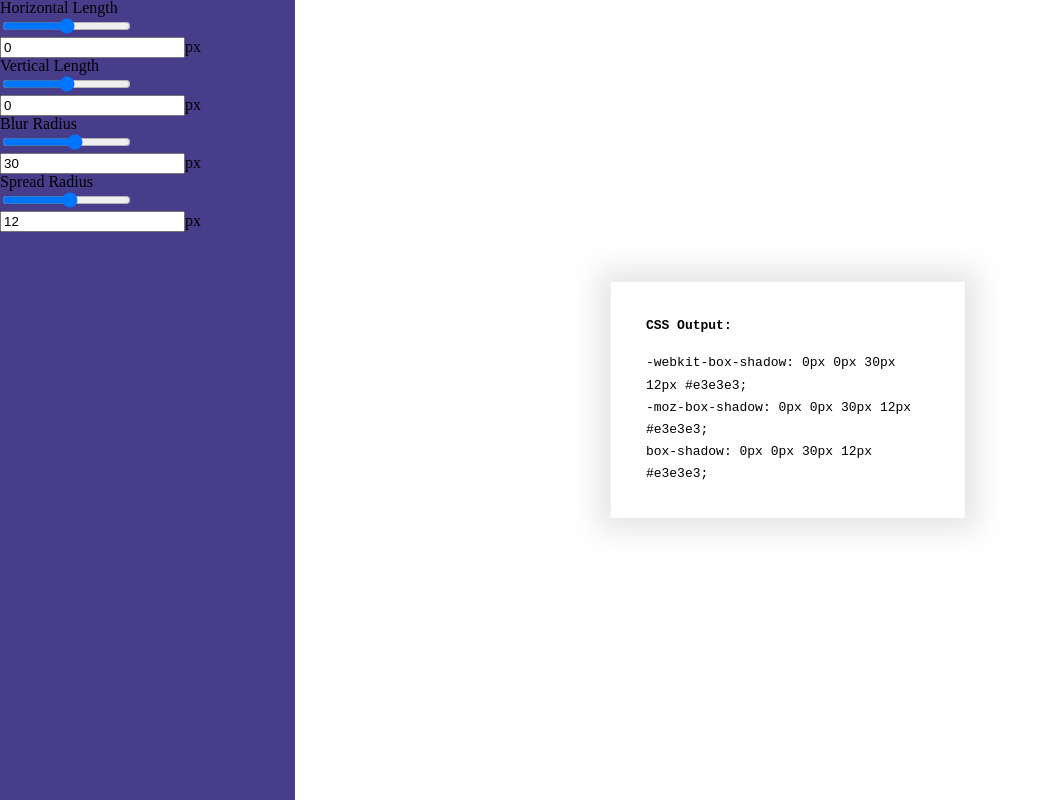
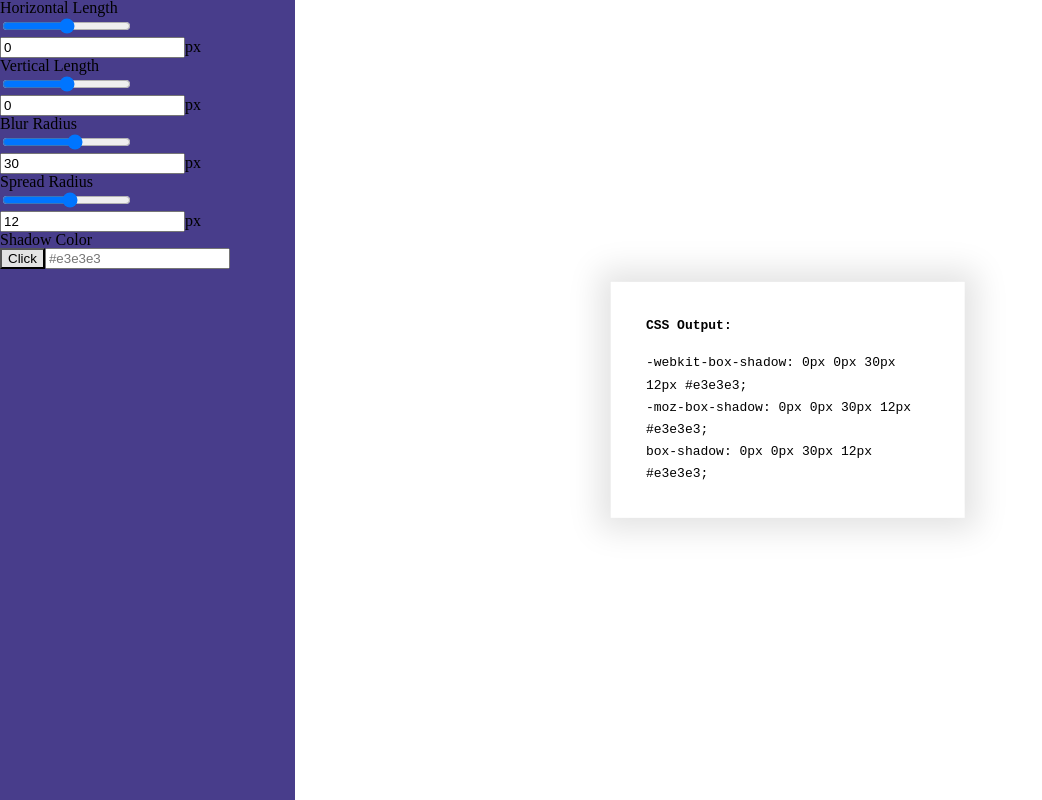
Before and after one commit to kourosh-neyestani/CSS-Box-Shadow-Generator, a React (Create React App) app: page / in a window 1280 px wide. Shown: the whole page, without its empty margins (0-1042 px from the left). Built offline with nearby package versions, Linux system fonts and the light colour scheme.

Commit message:
Added InputColorPicker form generate shadow color

```diff
--- a/package.json
+++ b/package.json
@@ -7,6 +7,7 @@
     "@testing-library/react": "^9.4.1",
     "@testing-library/user-event": "^7.2.1",
     "react": "^16.12.0",
+    "react-color": "^2.18.0",
     "react-dom": "^16.12.0",
     "react-scripts": "3.4.0"
   },
--- /dev/null
+++ b/src/components/InputSetColor/index.js
@@ -0,0 +1,36 @@
+import React, { useState } from 'react';
+import { ChromePicker } from 'react-color';
+import './style.css';
+
+function InputSetColor(props) {
+
+    const [show, setShow] = useState(false);
+    const { value, label, onClick } = props;
+
+    const style = {
+        backgroundColor: value
+    }
+
+    const handleClick = (value) => setShow(value);
+
+    return (
+        <div>
+            <label>{label}</label>
+            <div className={["input-color-picker", show && "active"].join(" ")}>
+                <button type="button" style={style} onClick={() => handleClick(true)}>
+                    <span>Click</span>
+                </button>
+                <input type="text" placeholder={value} />
+                <div className="color-picker">
+                    <ChromePicker
+                        color={value}
+                        onChange={onClick}
+                    />
+                </div>
+                <span className="overlay" onClick={() => handleClick(false)}></span>
+            </div>
+        </div>
+    );
+}
+
+export default InputSetColor;
--- /dev/null
+++ b/src/components/InputSetColor/style.css
@@ -0,0 +1,23 @@
+.input-color-picker {
+    position: relative;
+}
+.input-color-picker .color-picker {
+    left: 0;
+    top: 100%;
+    z-index: 100;
+    display: none;
+    position: absolute;
+}
+.input-color-picker.active .overlay {
+    top: 0;
+    left: 0;
+    width: 100%;
+    height: 100%;
+    content: "";
+    z-index: 99;
+    display: block;
+    position: fixed;
+}
+.input-color-picker.active .color-picker {
+    display: block;
+}
--- a/src/pages/Home/index.js
+++ b/src/pages/Home/index.js
@@ -1,4 +1,5 @@
 import React, { useState } from 'react';
+import InputSetColor from '../../components/InputSetColor';
 import InputRangeSlider from '../../components/InputRangeSlider';
 import './style.css';
 
@@ -48,10 +49,10 @@ function Home(props) {
                 break;
             case 'blur':
                 let stateBlur;
-                if (event.target.value <= -200) {
-                    stateBlur = -200;
-                } else if (event.target.value >= 200) {
-                    stateBlur = 200;
+                if (event.target.value <= 0) {
+                    stateBlur = 0;
+                } else if (event.target.value >= 300) {
+                    stateBlur = 300;
                 } else {
                     stateBlur = event.target.value;
                 }
@@ -72,6 +73,10 @@ function Home(props) {
                 return false;
         }
     };
+
+    const handleClick = (event) => {
+        setShadowColor(event.hex);
+    }
 
     return (
         <section className="section">
@@ -117,6 +122,14 @@ function Home(props) {
                             onChange={(event) => handleChange("size", event)}
                         />
                     </div>
+                    <div className="form-item">
+                        <InputSetColor
+                            label="Shadow Color"
+                            value={shadowColor}
+                            onClick={(event) => handleClick(event)}
+                        />
+
+                    </div>
                 </div>
             </div>
             <div className="wrapper" style={wrapperStyle}>
```
Also changed, not shown: 1 other file (tests, documents, lock files or other folders).
